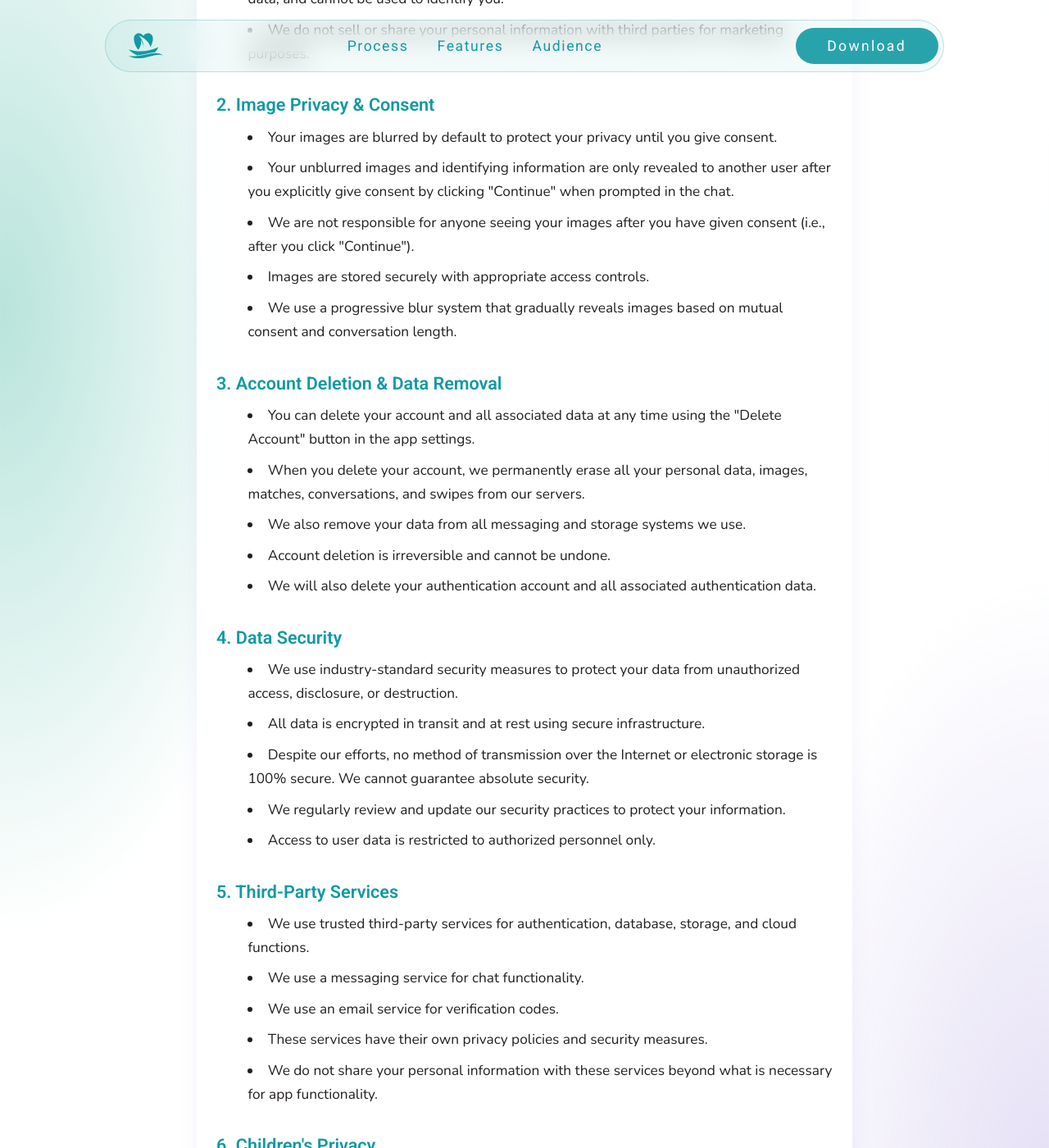
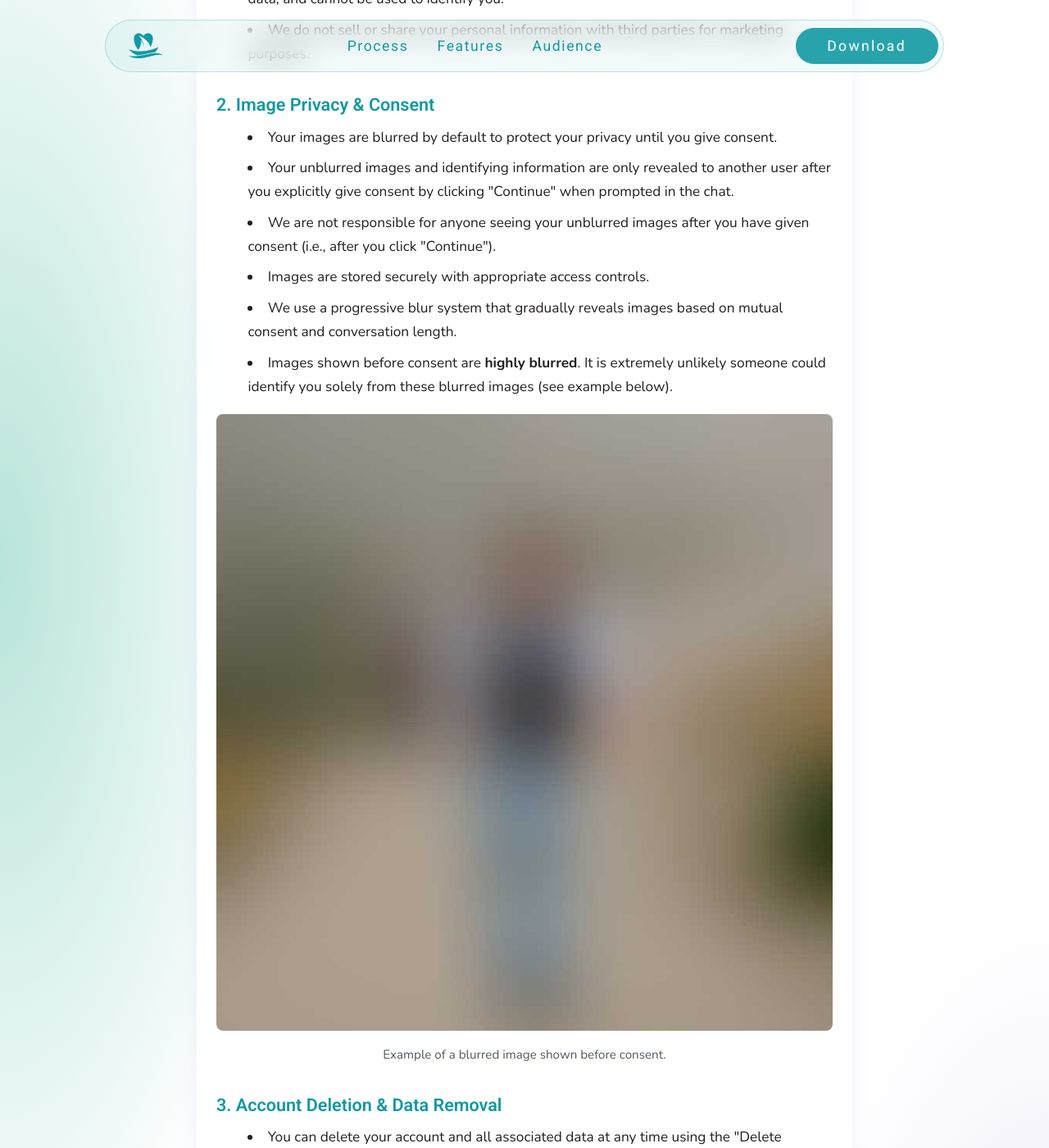
Before and after one commit to GabrielCastilloH/tryharbor.app, a Jekyll site: the page built from privacy.html, in a window 1280 px wide and 1400 px high, scrolled down 712 px. Shown: the whole window at 82% size. Built offline with Jekyll 4.4.1, drawn with Linux system fonts in a browser that asks for light colours; some of the changed text lies outside the part shown.

Commit message:
Revise privacy policy to clarify image consent and data deletion practices. Added details on blurred images shown before consent and updated account deletion section to specify retention of certain authentication information and visibility of messages sent to other users.

```diff
--- a/privacy.html
+++ b/privacy.html
@@ -52,15 +52,30 @@
       prompted in the chat.
     </li>
     <li>
-      We are not responsible for anyone seeing your images after you have given
-      consent (i.e., after you click "Continue").
+      We are not responsible for anyone seeing your unblurred images after you
+      have given consent (i.e., after you click "Continue").
     </li>
     <li>Images are stored securely with appropriate access controls.</li>
     <li>
       We use a progressive blur system that gradually reveals images based on
       mutual consent and conversation length.
     </li>
+    <li>
+      Images shown before consent are <strong>highly blurred</strong>. It is
+      extremely unlikely someone could identify you solely from these blurred
+      images (see example below).
+    </li>
   </ul>
+  <div style="margin: 16px 0; text-align: center">
+    <img
+      src="/images/blurred_example.jpg"
+      alt="Example of a blurred image"
+      style="max-width: 100%; height: auto; border-radius: 8px"
+    />
+    <p style="margin-top: 8px; color: #535864; font-size: 0.95rem">
+      Example of a blurred image shown before consent.
+    </p>
+  </div>
   <h2 class="primary-color">3. Account Deletion & Data Removal</h2>
   <ul>
     <li>
@@ -68,16 +83,18 @@
       "Delete Account" button in the app settings.
     </li>
     <li>
-      When you delete your account, we permanently erase all your personal data,
-      images, matches, conversations, and swipes from our servers.
+      When you delete your account, we permanently erase your profile, images,
+      matches, swipes, and other account data from our systems.
     </li>
     <li>
-      We also remove your data from all messaging and storage systems we use.
+      Messages you have sent to other users are <strong>not deleted</strong> and
+      may remain visible to those recipients.
     </li>
     <li>Account deletion is irreversible and cannot be undone.</li>
     <li>
-      We will also delete your authentication account and all associated
-      authentication data.
+      We retain limited authentication information (such as your email) solely
+      to prevent creation of another account with the same email address after
+      deletion.
     </li>
   </ul>
   <h2 class="primary-color">4. Data Security</h2>
@@ -130,15 +147,18 @@
   <ul>
     <li>We retain your data only as long as your account is active.</li>
     <li>
-      When you delete your account, all data is permanently removed within 30
-      days.
+      When you delete your account, your profile, images, matches, swipes, and
+      other account data are permanently removed within 30 days.
     </li>
     <li>
       We may retain certain information for legal or regulatory purposes as
       required by law.
     </li>
     <li>
-      Backup data is automatically deleted according to our retention schedule.
+      We may retain limited authentication information (such as your email) to
+      prevent creation of another account with the same email address after
+      deletion. Messages you sent to other users are not deleted and may remain
+      visible to recipients.
     </li>
   </ul>
   <h2 class="primary-color">8. Your Rights</h2>
```
Also changed, not shown: images/blurred_example.jpg (added).
